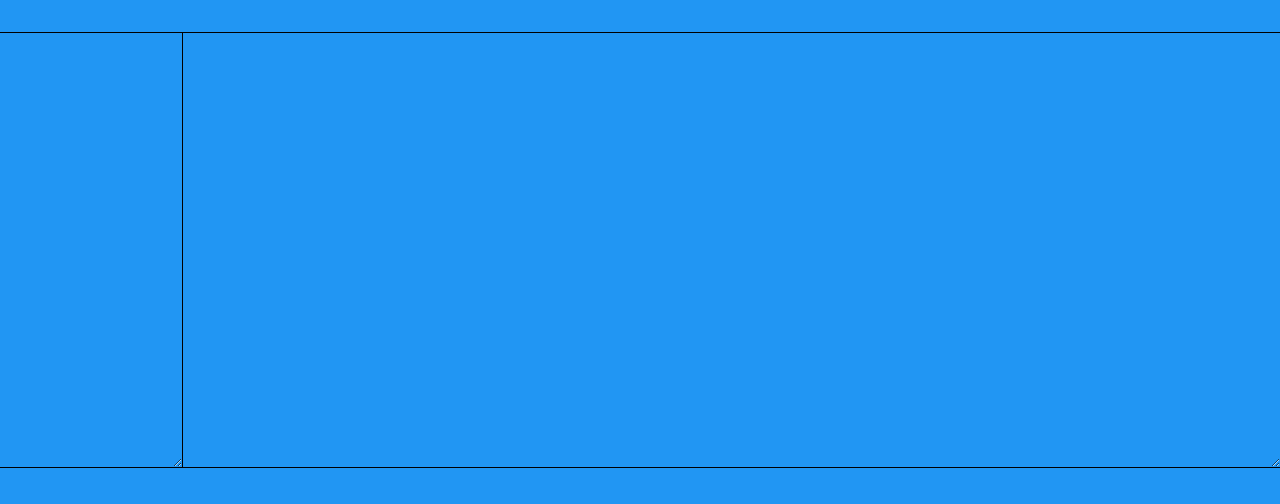
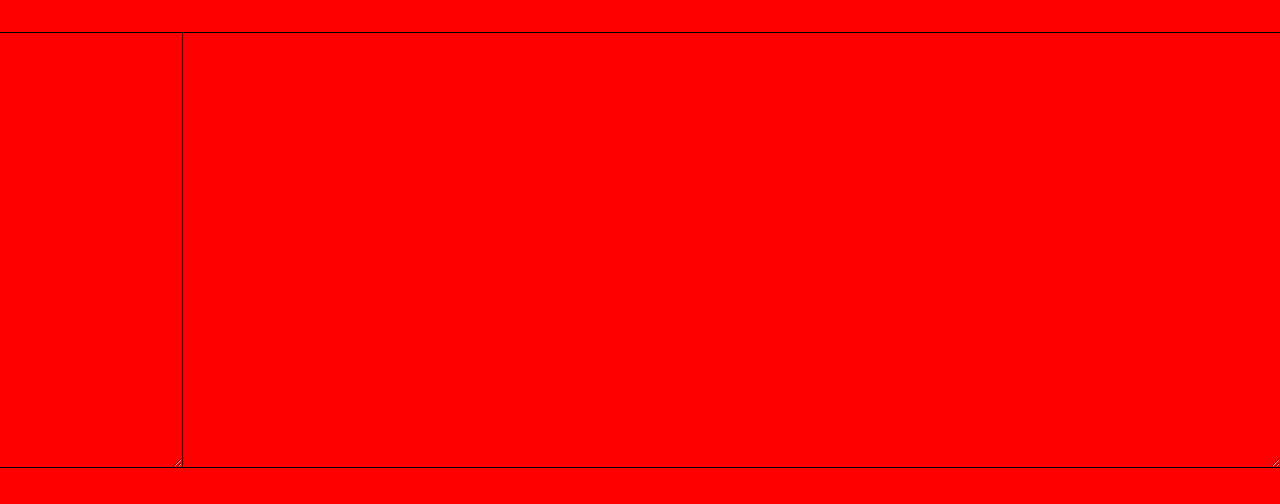
Before and after one commit to ayoolaao/cssgrid-example, a plain HTML site: page index.html in a window 1280 px wide. Shown: the top 504 px of the page. Drawn offline with Linux system fonts and the light colour scheme.

Commit message:
change background color to red

```diff
--- a/index.html
+++ b/index.html
@@ -18,7 +18,7 @@
 			grid-template-rows: 32px auto 300px 32px;
 			width: 100vw;
 			height: 100vh;
-			background: #2196f3;
+			background: red;
 			overflow: scroll;
 		}
 		#top-frame{
```
